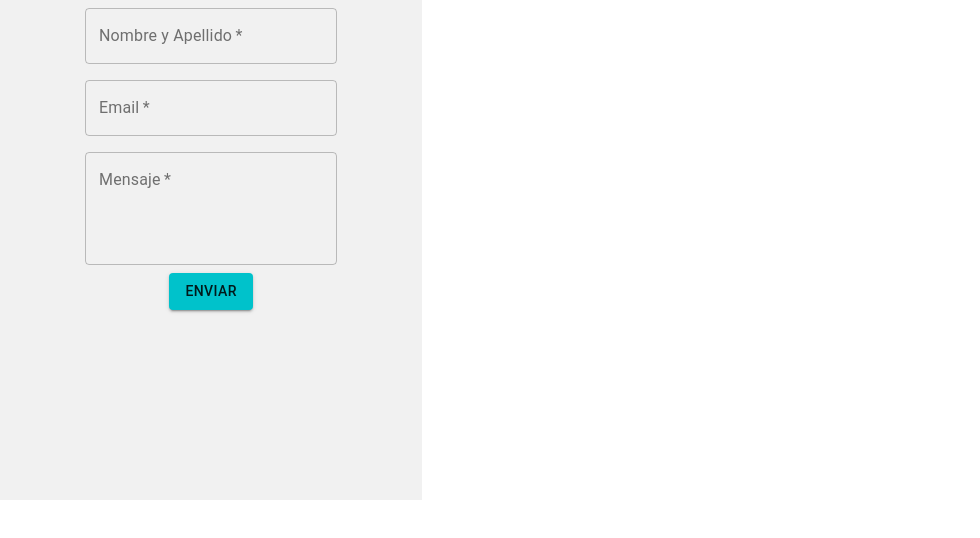
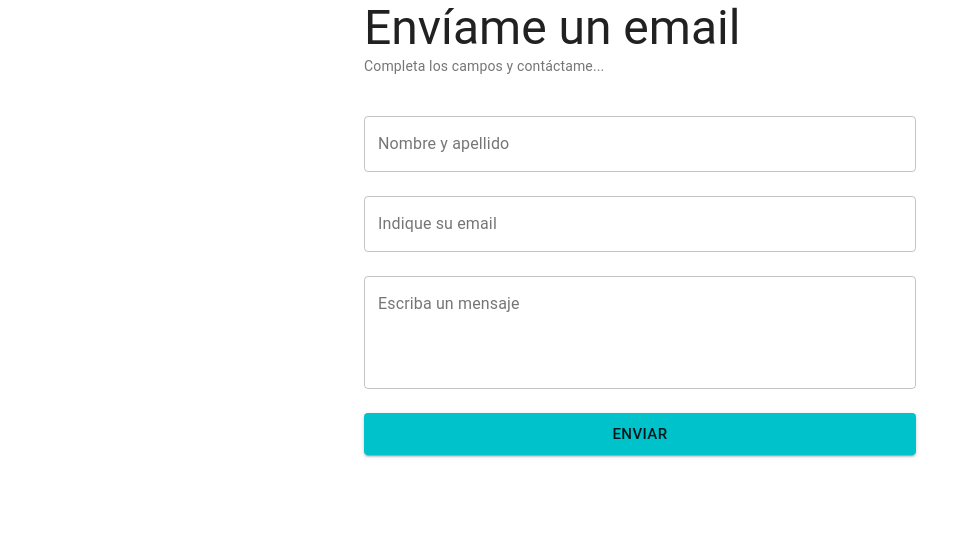
Before and after one commit to dariovelazquez7/Portfolio, a React (Create React App) app: page /form in a window 1280 px wide. Shown: the top 538 px of the page, without its empty margins (0-980 px from the left). Built offline with nearby package versions, Linux system fonts and the light colour scheme.

Commit message:
form build with formik and yup

```diff
--- a/package.json
+++ b/package.json
@@ -15,6 +15,7 @@
     "@types/react-dom": "^17.0.9",
     "@types/react-router-dom": "^5.1.8",
     "axios": "^0.21.4",
+    "formik": "^2.2.9",
     "keen-slider": "^5.5.1",
     "react": "^17.0.2",
     "react-dom": "^17.0.2",
@@ -24,7 +25,8 @@
     "redux": "^4.1.1",
     "typescript": "^4.1.2",
     "vanta": "^0.5.21",
-    "web-vitals": "^1.0.1"
+    "web-vitals": "^1.0.1",
+    "yup": "^0.32.9"
   },
   "scripts": {
     "start": "react-scripts start",
--- a/src/components/Form/Form.tsx
+++ b/src/components/Form/Form.tsx
@@ -6,6 +6,19 @@ import { Button } from '@material-ui/core';
 import Snackbar from '@material-ui/core/Snackbar';
 import MuiAlert, { AlertProps } from '@material-ui/lab/Alert';
 import axios from 'axios';
+
+
+import * as Yup from 'yup';
+import { Formik } from 'formik';
+import {
+  Box,
+
+  Checkbox,
+  Container,
+  FormHelperText,
+  Link,
+  Typography
+} from '@material-ui/core';
 
 function Alert(props: AlertProps) {
     return <MuiAlert elevation={6} variant="filled" {...props} />;
@@ -33,7 +46,7 @@ export default function Form() {
       email: "",
       message: ""
   });
-  const [open, setOpen] = React.useState(false);
+  const [open, setOpen] = React.useState<Boolean | any>(false);
   const [open2, setOpen2] = React.useState(false);
 
   const [textHelper, setTextHelper] = React.useState({
@@ -110,72 +123,199 @@ export default function Form() {
       return;
     }
     setOpen(false);
-    setOpen2(false);
+
   };
 
+
+  // function functionEnviar(e:any) {
+  //   e.preventDefault()
+  //   axios.post("http://localhost:3001/sendEmail", value)
+
+  //     setOpen2(true)
+  //     if(open2){
+  //       setOpen(true)
+  //     }
+
+  // }
+
   return (
-    <form className={classes.root} noValidate autoComplete="off" id="myForm" >
-      <Grid
-        container
-        direction="column"
-        justifyContent="space-around"
-        alignItems="center"
-        >
+    // <form className={classes.root} noValidate autoComplete="off" id="myForm" >
+    //   <Grid
+    //     container
+    //     direction="column"
+    //     justifyContent="space-around"
+    //     alignItems="center"
+    //     >
 
-        <TextField
-        required
-        error={fields.name}
-        helperText={textHelper.name}
-          name="name"
-          label="Nombre y Apellido"
-          multiline
-          maxRows={4}
-          type="text"
-          onChange={handleChange}
-          variant="outlined"
-        />
+    //     <TextField
+    //     required
+    //     error={fields.name}
+    //     helperText={textHelper.name}
+    //       name="name"
+    //       label="Nombre y Apellido"
+    //       multiline
+    //       maxRows={4}
+    //       type="text"
+    //       onChange={handleChange}
+    //       variant="outlined"
+    //     />
 
-        <TextField
-        required
-          error={fields.email}
-          helperText={textHelper.email}
-          label="Email"
-          placeholder="Indique su email"
-          type="email"
-          name="email"
-          onChange={handleChange}
-          multiline
-          variant="outlined"
-        />
+    //     <TextField
+    //     required
+    //       error={fields.email}
+    //       helperText={textHelper.email}
+    //       label="Email"
+    //       placeholder="Indique su email"
+    //       type="email"
+    //       name="email"
+    //       onChange={handleChange}
+    //       multiline
+    //       variant="outlined"
+    //     />
 
-        <TextField
-        required
-          error={fields.message}
-          helperText={textHelper.message}
-          label="Mensaje"
-          name="message"
-          onChange={handleChange}
-          multiline
-          rows={4}
+    //     <TextField
+    //     required
+    //       error={fields.message}
+    //       helperText={textHelper.message}
+    //       label="Mensaje"
+    //       name="message"
+    //       onChange={handleChange}
+    //       multiline
+    //       rows={4}
 
-          variant="outlined"
-        />
-      <Button type="submit" variant="contained" color="primary" onClick={handleSubmit}>Enviar</Button>
-      {open?<Snackbar open={open} autoHideDuration={6000} onClose={handleClose}>
-      <Alert onClose={handleClose} severity={"success"}>
-          Mensaje enviado correctamente!
-        </Alert>
-      </Snackbar>:open2?
-      <Snackbar open={open2} autoHideDuration={6000} onClose={handleClose}>
-      <Alert onClose={handleClose} severity={"warning"}>
-        Porfavor complete todos los campos
-      </Alert>
-      </Snackbar>: false}
+    //       variant="outlined"
+    //     />
+    //   <Button type="submit" variant="contained" color="primary" onClick={handleSubmit}>Enviar</Button>
+    //   {open?<Snackbar open={open} autoHideDuration={6000} onClose={handleClose}>
+    //   <Alert onClose={handleClose} severity={"success"}>
+    //       Mensaje enviado correctamente!
+    //     </Alert>
+    //   </Snackbar>:open2?
+    //   <Snackbar open={open2} autoHideDuration={6000} onClose={handleClose}>
+    //   <Alert onClose={handleClose} severity={"warning"}>
+    //     Porfavor complete todos los campos
+    //   </Alert>
+    //   </Snackbar>: false}
 
 
 
 
-      </Grid>
-    </form>
+    //   </Grid>
+    // </form>
+    <Container maxWidth="sm">
+    <Formik
+            initialValues={{
+              email: '',
+              name: '',
+              msj: '',
+            }}
+            validationSchema={
+            Yup.object().shape({
+              email: Yup.string().email('Debe ser un email valido').max(255).required('su email es requerido'),
+              name: Yup.string().max(255).required('Nombre y apellido requeridos'),
+              msj: Yup.string().max(255).required('No olvide dejar un mensaje'),
+            })
+          }
+            onSubmit={(values, {resetForm}) => {
+              resetForm()
+              setOpen(true)
+              clearForm()
+              axios.post("http://localhost:3001/sendEmail", values)
+
+            }}
+          >
+            {({
+              errors,
+              handleBlur,
+              handleChange,
+              handleSubmit,
+              isSubmitting,
+              touched,
+              values
+            }) => (
+              <form onSubmit={handleSubmit} id="myForm">
+                <Box sx={{ mb: 3 }}>
+                  <Typography
+                    color="textPrimary"
+                    variant="h3"
+                  >
+                    Envíame un email
+                  </Typography>
+                  <Typography
+                    color="textSecondary"
+                    gutterBottom
+                    variant="body2"
+                  >
+                    Completa los campos y contáctame...
+                  </Typography>
+                </Box>
+                <TextField
+                  error={Boolean(touched.name && errors.name)}
+                  fullWidth
+                  helperText={touched.name && errors.name}
+                  label="Nombre y apellido"
+                  margin="normal"
+                  name="name"
+                  onBlur={handleBlur}
+                  onChange={handleChange}
+                  value={values.name}
+                  variant="outlined"
+                />
+
+
+                <TextField
+                  error={Boolean(touched.email && errors.email)}
+                  fullWidth
+                  helperText={touched.email && errors.email}
+                  label="Indique su email"
+                  margin="normal"
+                  name="email"
+                  onBlur={handleBlur}
+                  onChange={handleChange}
+                  type="email"
+                  value={values.email}
+                  variant="outlined"
+                />
+                <TextField
+                  error={Boolean(touched.msj && errors.msj)}
+                  fullWidth
+                  helperText={touched.msj && errors.msj}
+                  label="Escriba un mensaje"
+                  margin="normal"
+                  name="msj"
+                  onBlur={handleBlur}
+                  onChange={handleChange}
+                  type="text"
+                  value={values.msj}
+                  variant="outlined"
+                  multiline
+                  rows={4}
+                />
+
+
+                <Box sx={{ py: 2 }}>
+                  <Button
+                    color="primary"
+
+                    fullWidth
+                    size="large"
+                    type="submit"
+                    variant="contained"
+                  >
+                    Enviar
+                  </Button>
+
+                    <Snackbar open={open} autoHideDuration={6000} onClose={handleClose}>
+                    <Alert onClose={handleClose} severity={"success"}>
+                        Mensaje enviado correctamente!
+                    </Alert>
+                    </Snackbar>
+
+                </Box>
+
+              </form>
+            )}
+          </Formik>
+          </Container>
   );
 }
```
Also changed, not shown: 1 other file (tests, documents, lock files or other folders).
